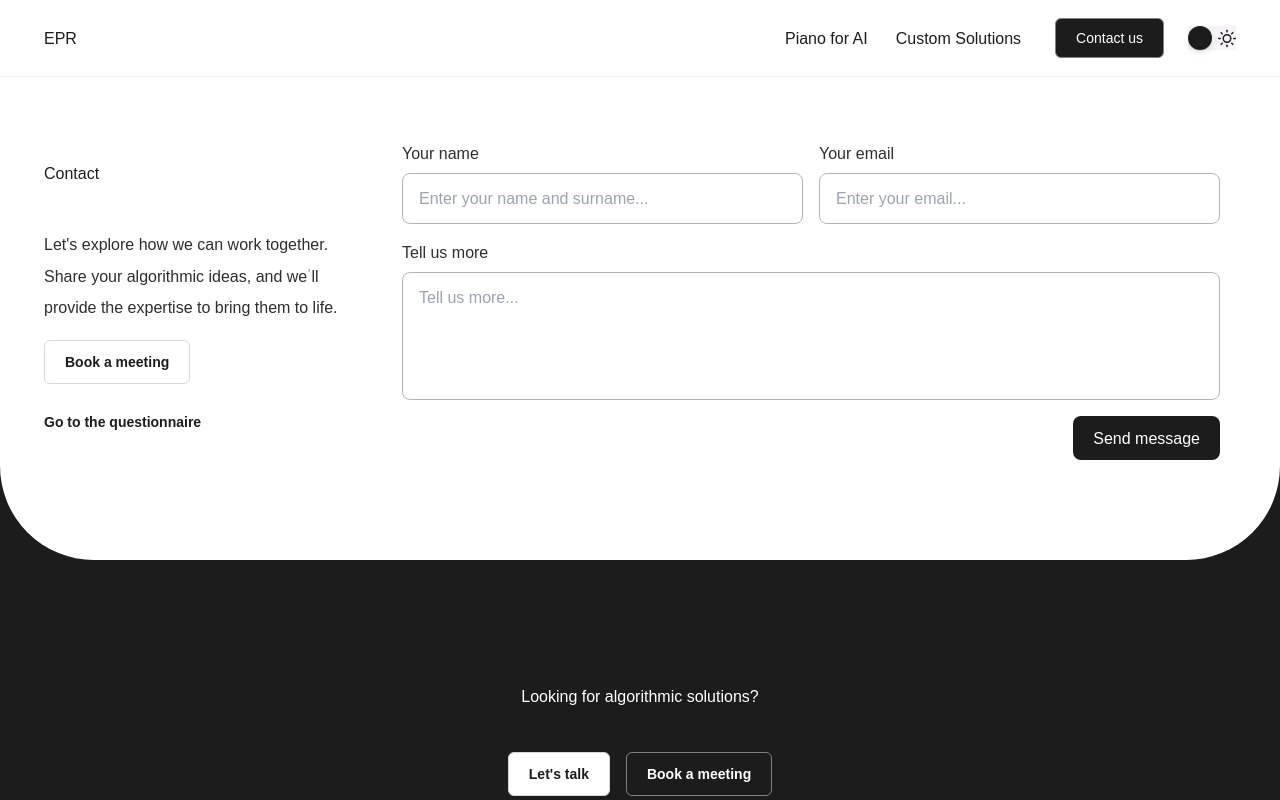
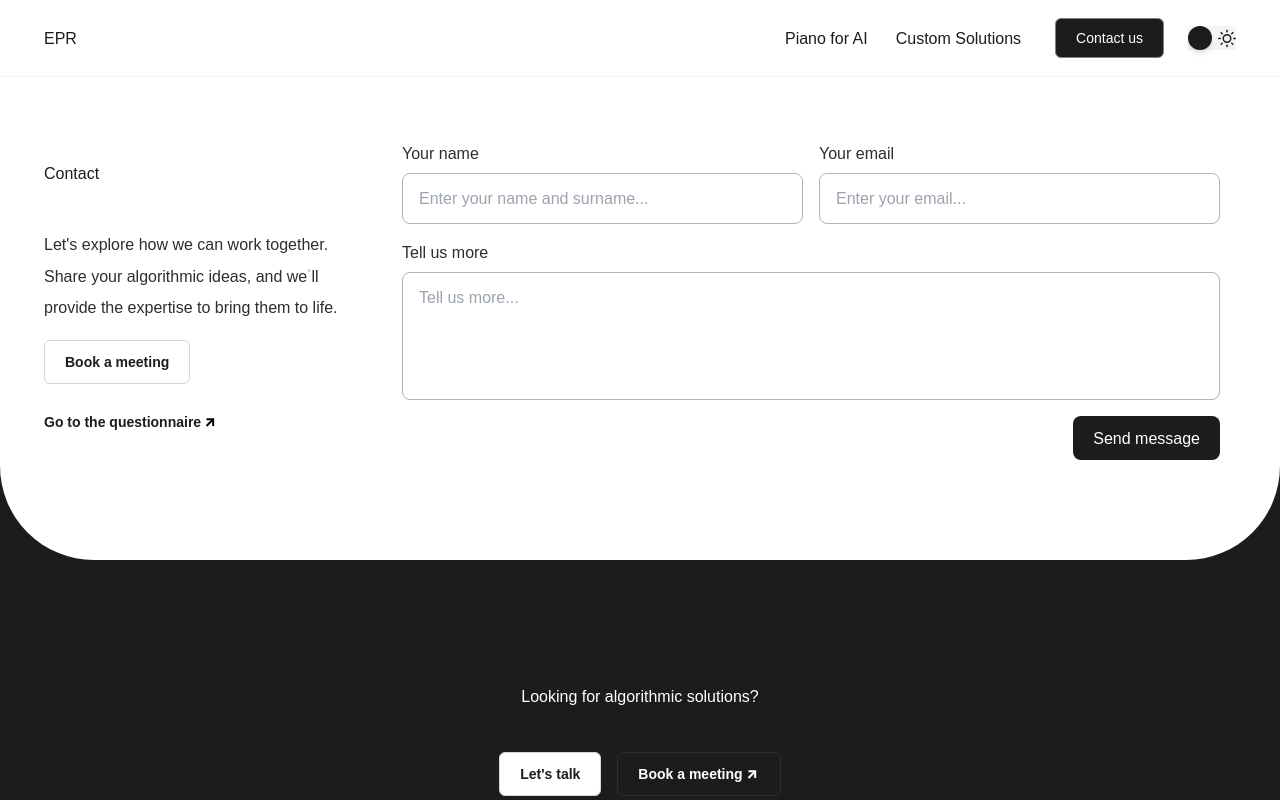
Before and after one commit to Nospoko/epr-landing, a Next.js app in the folder algrtm/: page /contactUs in a window 1280 px wide. Shown: the top 800 px of the page. Built offline with nearby package versions, Linux system fonts and the light colour scheme.

Commit message:
Custom Link updated with proper CSS styles

```diff
--- a/algrtm/src/components/ContactDescription.js
+++ b/algrtm/src/components/ContactDescription.js
@@ -1,5 +1,6 @@
 import React from "react";
 import CustomLink from "./shared/CustomLink";
+import CustomIcon from "./shared/CustomIcon";
 
 const ContactDescription = () => {
   return (
@@ -18,12 +19,11 @@ const ContactDescription = () => {
           <CustomLink variant="secondary" text="Book a meeting" href="" />
 
           {/* TODO add link href */}
-
           <CustomLink
-            variant="tertiary"
+            variant="quaternary"
             text="Go to the questionnaire"
             href=""
-            icon="/ArrowUpRightBlack-icon.svg"
+            customIcon={<CustomIcon name="ArrowUpRight" color="black" />}
             alt="arrow up icon"
           />
         </div>
--- a/algrtm/src/components/SolutionsSection.js
+++ b/algrtm/src/components/SolutionsSection.js
@@ -1,6 +1,7 @@
 import React from "react";
 import CustomLink from "./shared/CustomLink";
 import solutionsTexts from "@/data/solutionsSectionTexts";
+import CustomIcon from "./shared/CustomIcon";
 
 const SolutionsSection = ({ version }) => {
   const { title } = solutionsTexts[version];
@@ -19,9 +20,9 @@ const SolutionsSection = ({ version }) => {
 
           {/*TODO add link href */}
           <CustomLink
-            variant="primary"
+            variant="tertiary"
             text="Book a meeting"
-            icon="/ArrowUpRightWhite-icon.svg"
+            customIcon={<CustomIcon name="ArrowUpRight" color="white" />}
             alt="arrow up icon"
           ></CustomLink>
         </div>
--- a/algrtm/src/components/shared/CustomLink.js
+++ b/algrtm/src/components/shared/CustomLink.js
@@ -12,7 +12,10 @@ const CustomLink = ({ text, href, variant, alt, customIcon }) => {
       " border border-neutralLight-neutral80 dark:border-neutralDark-neutral80 bg-neutralLight-neutral100 dark:bg-neutralDark-neutral100 text-neutralLight-neutral10 dark:text-neutralDark-neutral10";
   } else if (variant === "tertiary") {
     linkClass +=
-      " bg-neutralLight-neutral100 dark:bg-neutralDark-neutral100 text-neutralLight-neutral10 dark:text-neutralDark-neutral10 pl-0 pr-0";
+      " border border-neutralLight-neutral20 dark:border-neutralDark-neutral90 bg-neutralLight-neutral10 dark:bg-neutralDark-neutral90 text-neutralLight-neutral100 dark:text-neutralLight-neutral100";
+  } else if (variant === "quaternary") {
+    linkClass +=
+      "  bg-neutralLight-neutral100 dark:bg-neutralDark-neutral100 text-neutralLight-neutral10 dark:text-neutralDark-neutral10 pl-0";
   }
 
   return (
```
